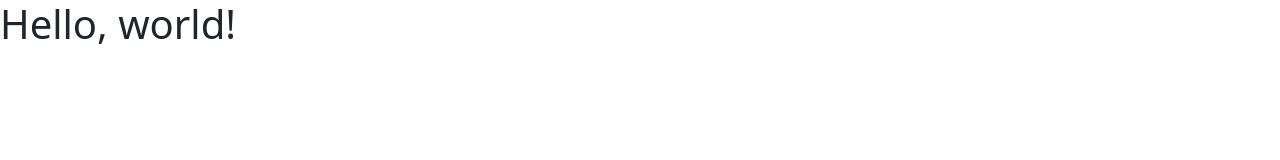
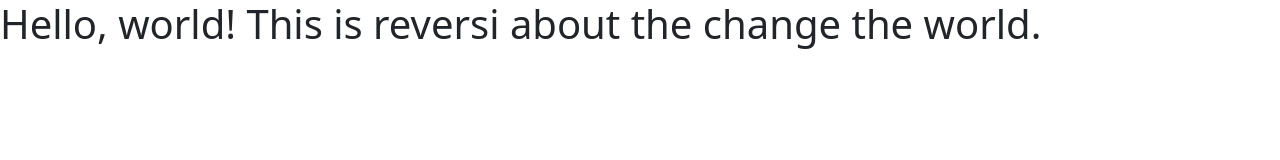
Before and after one commit to raponiUCI/reversi-raponi, a website: page public/index.html in a window 1280 px wide. Drawn offline with nearby package versions, Linux system fonts and the light colour scheme.

Commit message:
verify I understand what is happening

```diff
--- a/public/index.html
+++ b/public/index.html
@@ -7,7 +7,7 @@
     <link href="https://cdn.jsdelivr.net/npm/bootstrap@5.3.0-alpha3/dist/css/bootstrap.min.css" rel="stylesheet" integrity="sha384-KK94CHFLLe+nY2dmCWGMq91rCGa5gtU4mk92HdvYe+M/SXH301p5ILy+dN9+nJOZ" crossorigin="anonymous">
   </head>
   <body>
-    <h1>Hello, world!</h1>
+    <h1>Hello, world! This is reversi about the change the world.</h1>
     <script src="https://cdn.jsdelivr.net/npm/bootstrap@5.3.0-alpha3/dist/js/bootstrap.bundle.min.js" integrity="sha384-ENjdO4Dr2bkBIFxQpeoTz1HIcje39Wm4jDKdf19U8gI4ddQ3GYNS7NTKfAdVQSZe" crossorigin="anonymous"></script>
   </body>
 </html>
```
